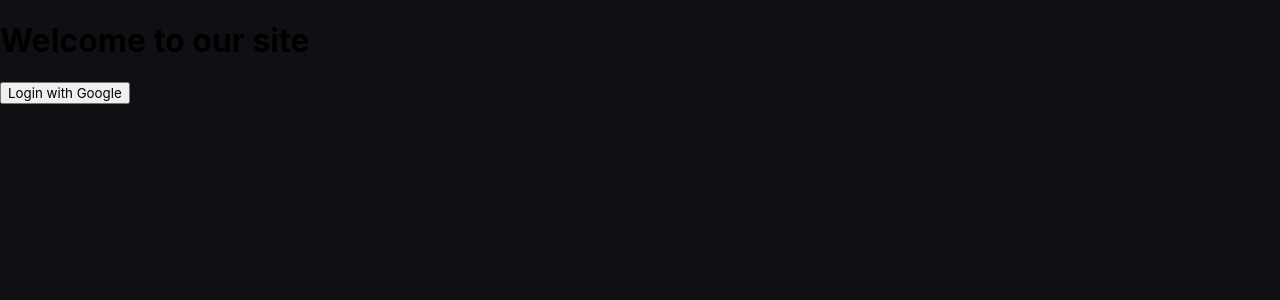
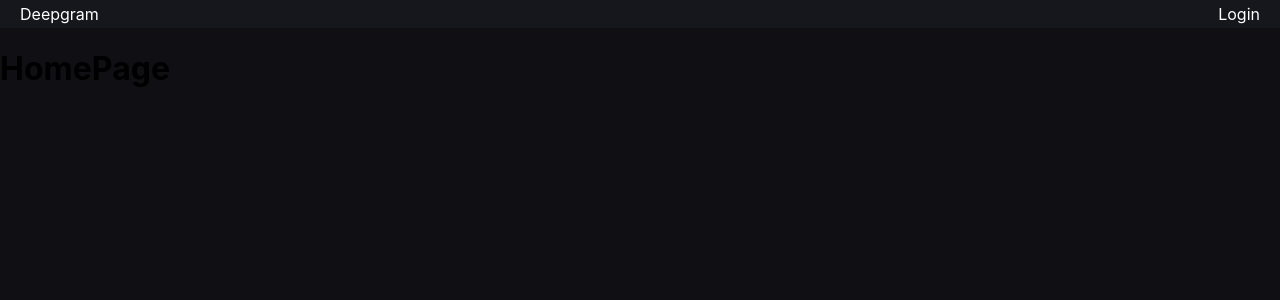
Before and after one commit to jjsyp/deepgram, a React (Create React App) app in the folder client/: page / in a window 1280 px wide. Shown: the top 300 px of the page. Built offline with nearby package versions, Linux system fonts and the light colour scheme.

Commit message:
Now the navbar login button does the authentication instead of the placeholder button

```diff
--- a/client/src/components/Navbar/Navbar.js
+++ b/client/src/components/Navbar/Navbar.js
@@ -23,7 +23,7 @@ export default function Navbar() {
         <>
             <NavItems className="nav">
                 <Link to="/" className="Deepgram">Deepgram</Link>
-                <CustomLink to="/Login">Login</CustomLink>
+                <CustomLink to="/signin-google">Login</CustomLink>
             </NavItems>
         </>
     )
--- a/client/src/pages/HomePage.js
+++ b/client/src/pages/HomePage.js
@@ -1,4 +1,5 @@
 import React from 'react';
+import Navbar from '../components/Navbar/Navbar';
 
 /**
  * HomePage component which contains a welcome message and a Login with Google button.
@@ -16,10 +17,14 @@ const HomePage = () => {
 
   return (
     <>
+        <Navbar />
         <div>
+            <h1>HomePage</h1>
+        </div>
+        {/* <div>
             <h1>Welcome to our site</h1>
             <button onClick={loginHandler}>Login with Google</button>
-        </div>
+        </div> */}
     </>
   );
 };
--- a/client/src/pages/TtsTool.js
+++ b/client/src/pages/TtsTool.js
@@ -60,12 +60,15 @@ export default function TtsTool() {
     return (
         <>
             <Navbar />
-            <TtsToolContainer>
+            <div>
+                <h1>TtsTool</h1>
+            </div>
+            {/* <TtsToolContainer>
                 <ControlPanel />
                 <h1>Welcome {userEmail}</h1>
                 <Logout />
             </TtsToolContainer>
-            <AudioPlayer src={asteria}>Model 1</AudioPlayer>
+            <AudioPlayer src={asteria}>Model 1</AudioPlayer> */}
         </>
     );
   };
```
Also changed, not shown: 2 other files (tests, documents, lock files or other folders).
